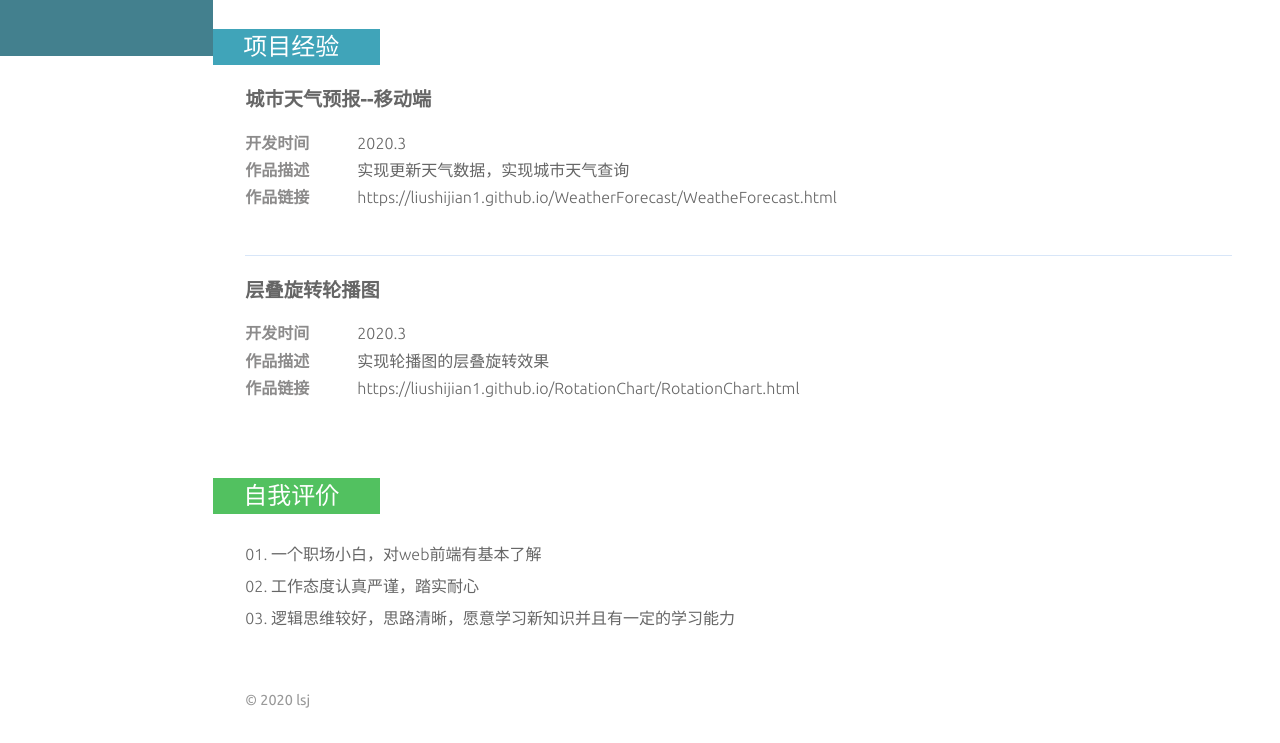
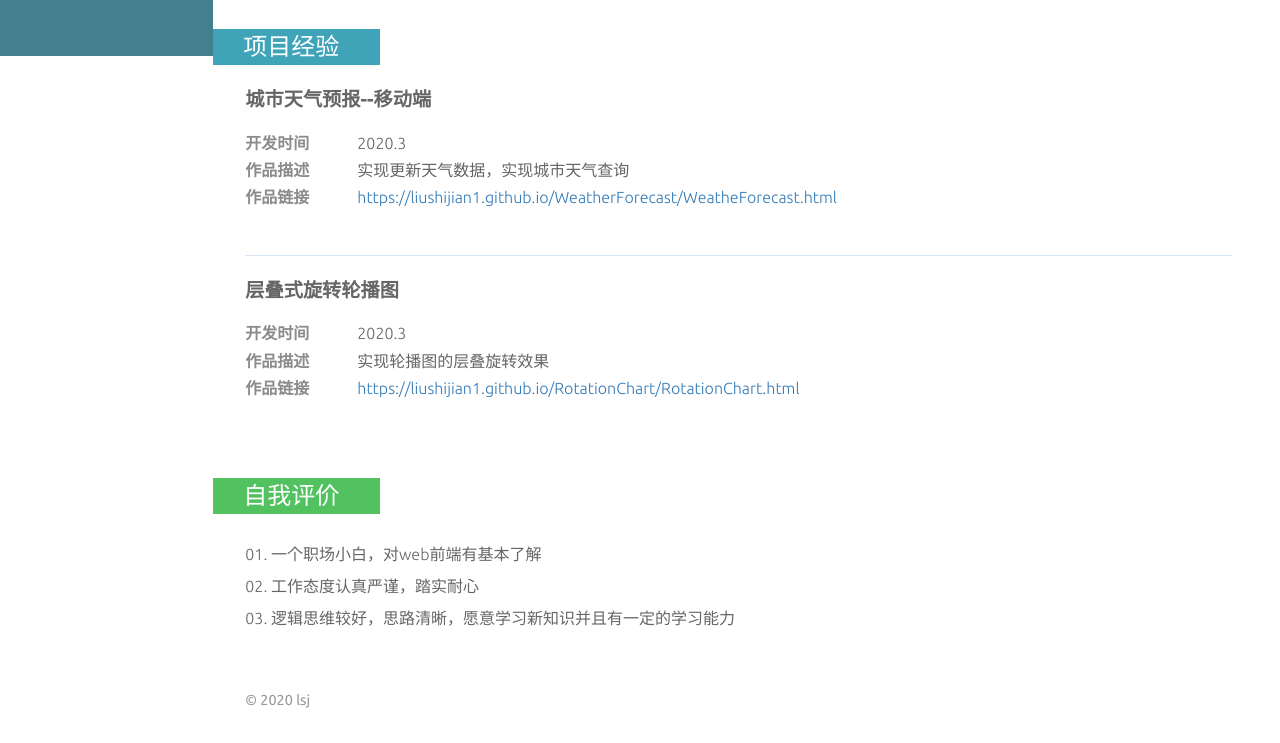
Before and after one commit to liushijian1/liushijian1.github.io, a plain HTML site: page index.html in a window 1280 px wide. Shown: the part 744-1487 px from the top of the page. Drawn offline with nearby package versions, Linux system fonts and the light colour scheme.

Commit message:
增加作品链接

```diff
--- a/index.html
+++ b/index.html
@@ -93,12 +93,12 @@
                             <p>实现更新天气数据，实现城市天气查询</p>
                         </dd>
                         <dt>作品链接</dt>
-                        <dd>https://liushijian1.github.io/WeatherForecast/WeatheForecast.html</dd>
+                        <dd><a href="https://liushijian1.github.io/WeatherForecast/WeatheForecast.html">https://liushijian1.github.io/WeatherForecast/WeatheForecast.html</a></dd>
                     </dl>
                     <div class="clearfix"></div>
                 </div>
                 <div class="item_detail">
-                    <h5>层叠旋转轮播图</h5>
+                    <h5>层叠式旋转轮播图</h5>
                     <dl class="project">
                         <div class="clearfix"></div>
                         <dt>开发时间</dt>
@@ -108,7 +108,7 @@
                             <p>实现轮播图的层叠旋转效果</p>
                         </dd>
                         <dt>作品链接</dt>
-                        <dd>https://liushijian1.github.io/RotationChart/RotationChart.html</dd>
+                        <dd><a href="https://liushijian1.github.io/RotationChart/RotationChart.html">https://liushijian1.github.io/RotationChart/RotationChart.html</a></dd>
                     </dl>
                     <div class="clearfix"></div>
                 </div>
```
